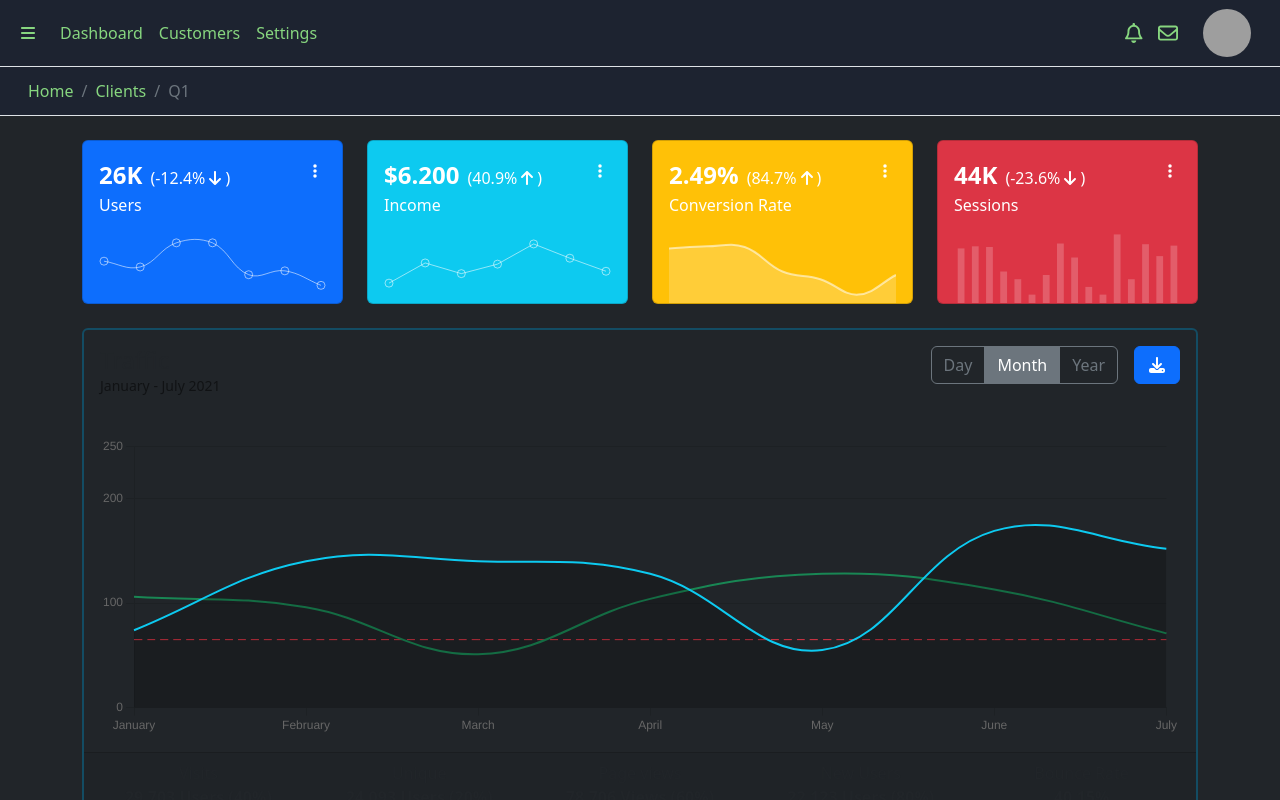
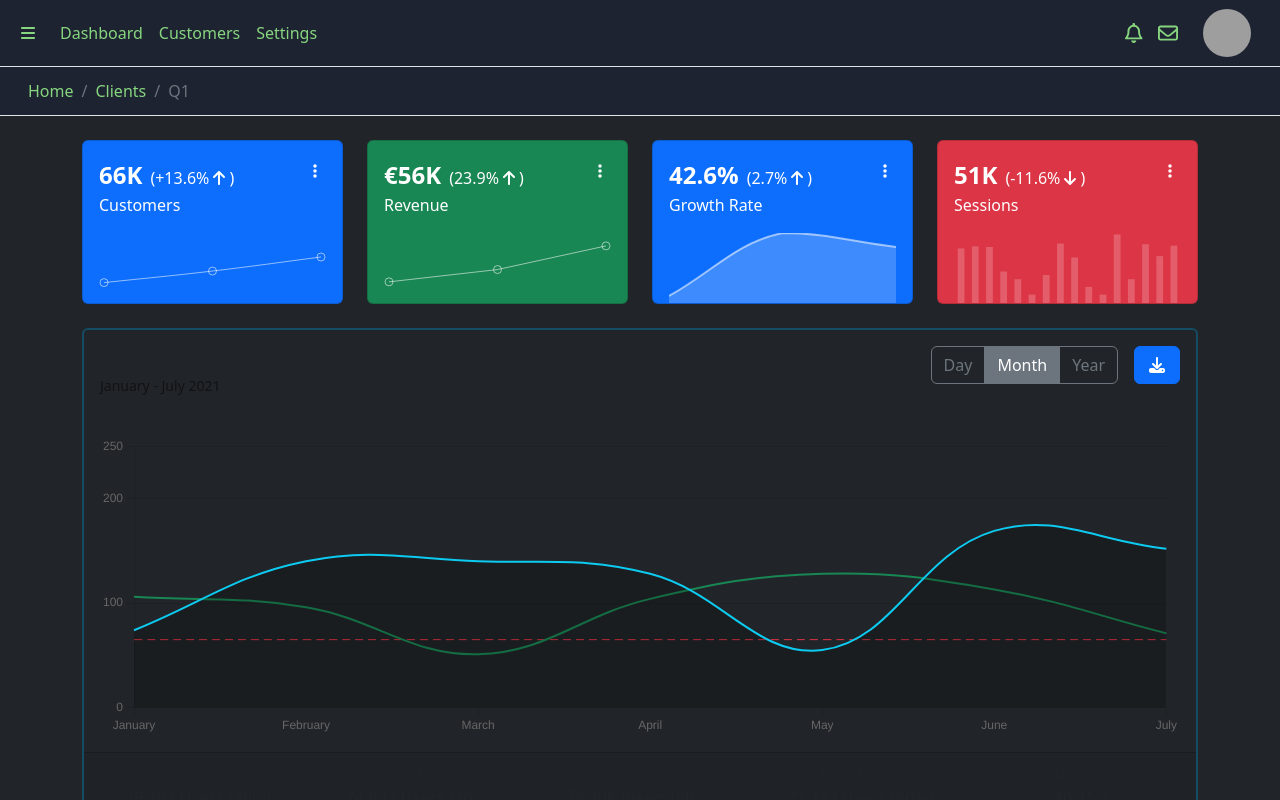
Before and after one commit to dariadia/dashboard-sample, a Next.js app: page / in a window 1280 px wide. Shown: the top 800 px of the page. Built offline with nearby package versions, Linux system fonts and the light colour scheme; grey boxes are pictures that could not be loaded.

Commit message:
feat(graph): style

```diff
--- a/src/pages/index.tsx
+++ b/src/pages/index.tsx
@@ -51,14 +51,14 @@ const Home: NextPage = () => (
           <Card.Body className="pb-0 d-flex justify-content-between align-items-start">
             <div>
               <div className="fs-4 fw-semibold">
-                26K
+                66K
                 <span className="fs-6 ms-2 fw-normal">
-                  (-12.4%
-                  <FontAwesomeIcon icon={faArrowDown} fixedWidth />
+                  (+13.6%
+                  <FontAwesomeIcon icon={faArrowUp} fixedWidth />
                   )
                 </span>
               </div>
-              <div>Users</div>
+              <div>Customers</div>
             </div>
             <Dropdown align="end">
               <Dropdown.Toggle
@@ -97,7 +97,7 @@ const Home: NextPage = () => (
                     },
                   },
                   y: {
-                    min: 30,
+                    min: 20,
                     max: 89,
                     display: false,
                     grid: {
@@ -121,12 +121,12 @@ const Home: NextPage = () => (
                 },
               }}
               data={{
-                labels: ['January', 'February', 'March', 'April', 'May', 'June', 'July'],
+                labels: ['January', 'February', 'March'],
                 datasets: [{
-                  label: 'My First dataset',
+                  label: 'Customers Q1',
                   backgroundColor: 'transparent',
                   borderColor: 'rgba(255,255,255,.55)',
-                  data: [65, 59, 84, 84, 51, 55, 40],
+                  data: [35, 49, 66],
                 }],
               }}
             />
@@ -135,18 +135,18 @@ const Home: NextPage = () => (
       </div>
 
       <div className="col-sm-6 col-lg-3">
-        <Card bg="info" text="white" className="mb-4">
+        <Card bg="success" text="white" className="mb-4">
           <Card.Body className="pb-0 d-flex justify-content-between align-items-start">
             <div>
               <div className="fs-4 fw-semibold">
-                $6.200
+                €56K
                 <span className="fs-6 ms-2 fw-normal">
-                  (40.9%
+                  (23.9%
                   <FontAwesomeIcon icon={faArrowUp} fixedWidth />
                   )
                 </span>
               </div>
-              <div>Income</div>
+              <div>Revenue</div>
             </div>
             <Dropdown align="end">
               <Dropdown.Toggle
@@ -185,8 +185,8 @@ const Home: NextPage = () => (
                     },
                   },
                   y: {
-                    min: -9,
-                    max: 39,
+                    min: 0,
+                    max: 65,
                     display: false,
                     grid: {
                       display: false,
@@ -208,12 +208,12 @@ const Home: NextPage = () => (
                 },
               }}
               data={{
-                labels: ['January', 'February', 'March', 'April', 'May', 'June', 'July'],
+                labels: ['January', 'February', 'March'],
                 datasets: [{
-                  label: 'My First dataset',
+                  label: 'Revenue Q1',
                   backgroundColor: 'transparent',
                   borderColor: 'rgba(255,255,255,.55)',
-                  data: [1, 18, 9, 17, 34, 22, 11],
+                  data: [15, 29, 56],
                 }],
               }}
             />
@@ -222,18 +222,18 @@ const Home: NextPage = () => (
       </div>
 
       <div className="col-sm-6 col-lg-3">
-        <Card bg="warning" text="white" className="mb-4">
+        <Card bg="primary" text="white" className="mb-4">
           <Card.Body className="pb-0 d-flex justify-content-between align-items-start">
             <div>
               <div className="fs-4 fw-semibold">
-                2.49%
+                42.6%
                 <span className="fs-6 ms-2 fw-normal">
-                  (84.7%
+                  (2.7%
                   <FontAwesomeIcon icon={faArrowUp} fixedWidth />
                   )
                 </span>
               </div>
-              <div>Conversion Rate</div>
+              <div>Growth Rate</div>
             </div>
             <Dropdown align="end">
               <Dropdown.Toggle
@@ -282,12 +282,12 @@ const Home: NextPage = () => (
                 },
               }}
               data={{
-                labels: ['January', 'February', 'March', 'April', 'May', 'June', 'July'],
+                labels: ['January', 'February', 'March'],
                 datasets: [{
-                  label: 'My First dataset',
+                  label: 'Growth Rate Q1',
                   backgroundColor: 'rgba(255,255,255,.2)',
                   borderColor: 'rgba(255,255,255,.55)',
-                  data: [78, 81, 80, 45, 34, 12, 40],
+                  data: [36, 45, 43],
                   fill: true,
                 }],
               }}
@@ -301,9 +301,9 @@ const Home: NextPage = () => (
           <Card.Body className="pb-0 d-flex justify-content-between align-items-start">
             <div>
               <div className="fs-4 fw-semibold">
-                44K
+                51K
                 <span className="fs-6 ms-2 fw-normal">
-                  (-23.6%
+                  (-11.6%
                   <FontAwesomeIcon icon={faArrowDown} fixedWidth />
                   )
                 </span>
@@ -361,7 +361,7 @@ const Home: NextPage = () => (
               data={{
                 labels: ['January', 'February', 'March', 'April', 'May', 'June', 'July', 'August', 'September', 'October', 'November', 'December', 'January', 'February', 'March', 'April'],
                 datasets: [{
-                  label: 'My First dataset',
+                  label: 'Overall Visits',
                   backgroundColor: 'rgba(255,255,255,.2)',
                   borderColor: 'rgba(255,255,255,.55)',
                   data: [78, 81, 80, 45, 34, 12, 40, 85, 65, 23, 12, 98, 34, 84, 67, 82],
```
